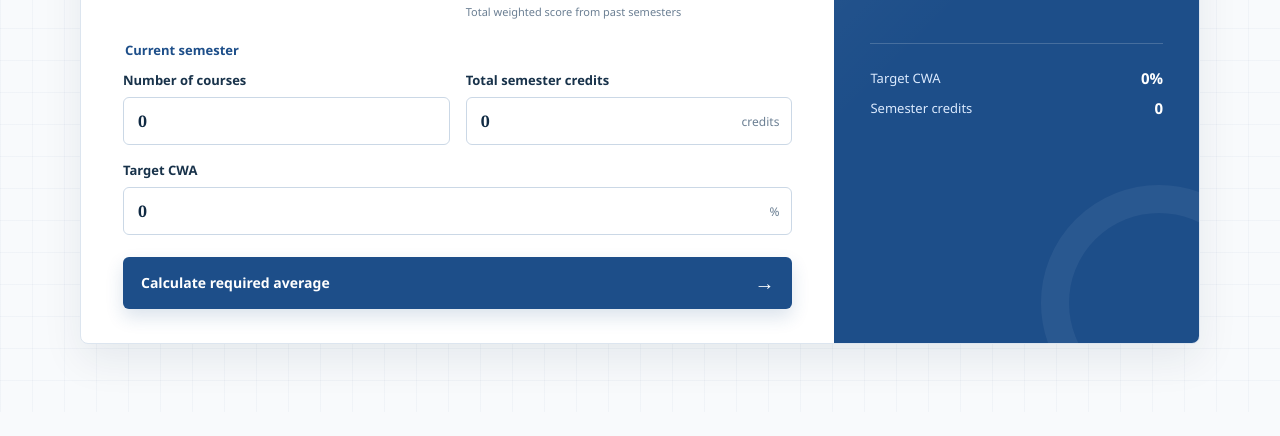
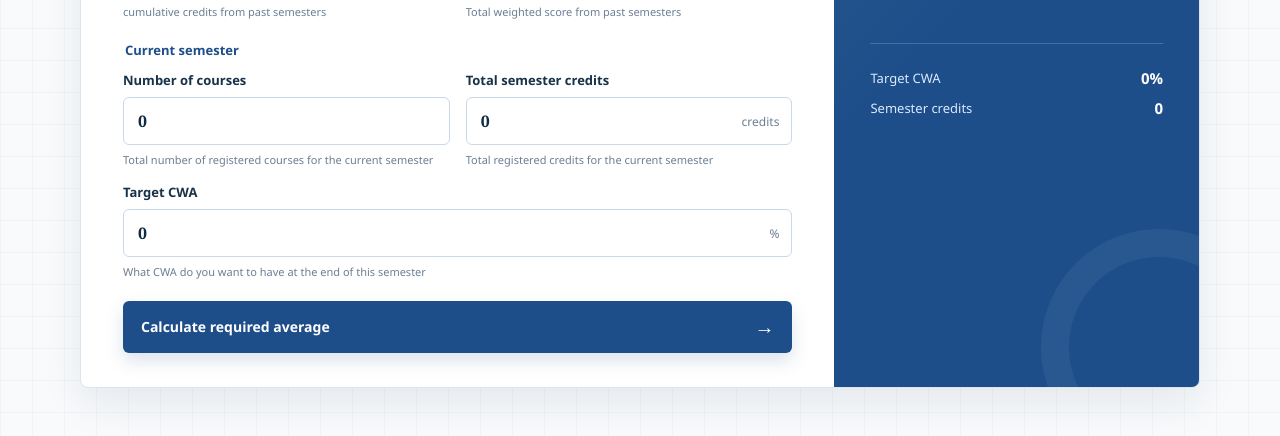
Before and after one commit to ampomahmichael321/cwa_calculator, a plain HTML site: page index.html in a window 1280 px wide. Shown: the part 388-824 px from the top of the page. Before the commit the page ends 800 px from the top, so only its background shows below. Drawn offline with Linux system fonts and the light colour scheme.

Commit message:
added a readme file and short note explanations to expected values in every field

```diff
--- a/index.html
+++ b/index.html
@@ -45,6 +45,7 @@
                     />
                     <span>credits</span>
                   </div>
+                  <small>cumulative credits from past semesters</small>
                 </div>
 
                 <div class="field">
@@ -81,6 +82,10 @@
                     value="0"
                     required
                   />
+                  <small
+                    >Total number of registered courses for the current
+                    semester</small
+                  >
                 </div>
 
                 <div class="field">
@@ -97,6 +102,9 @@
                     />
                     <span>credits</span>
                   </div>
+                  <small
+                    >Total registered credits for the current semester</small
+                  >
                 </div>
 
                 <div class="field field-wide">
@@ -114,6 +122,10 @@
                     />
                     <span>%</span>
                   </div>
+                  <small
+                    >What CWA do you want to have at the end of this
+                    semester</small
+                  >
                 </div>
               </div>
             </fieldset>
```
Also changed, not shown: 1 other file.
